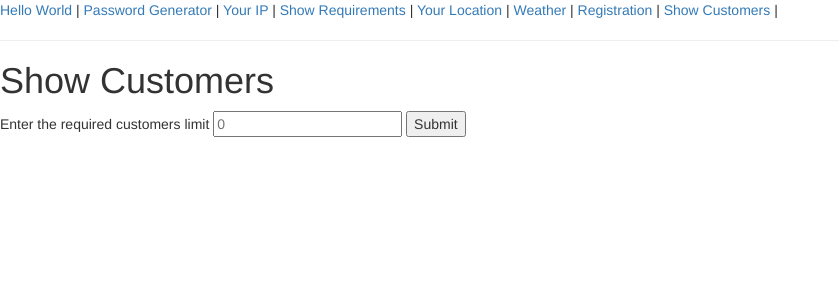
After one commit to DanilaOak/Flask-App, a Flask app: page /show-customers.html in a window 1280 px wide. The commit adds this page. Shown: the top 300 px of the page, without its empty margins (0-839 px from the left). Run offline with Flask 2, Linux system fonts and the light colour scheme; some libraries are stand-ins or nearby versions.

Commit message:
add Show Customers with LIMIT

```diff
--- a/app/app.py
+++ b/app/app.py
@@ -1,6 +1,6 @@
 from flask import Flask
 from app.config import DevConfig
-from app.view import index, get_my_ip, get_req, location, weather, UserReg, PasswordGen
+from app.view import index, get_req, UserReg, get_my_ip, location, weather, location, PasswordGen, AllCustomers
 
 app = Flask(__name__)
 app.config.from_object(DevConfig)
@@ -19,3 +19,5 @@ app.add_url_rule('/show-location.html', view_func=location)
 app.add_url_rule('/weather-api.html', view_func=weather)
 
 app.add_url_rule('/reg-user.html', view_func=UserReg.as_view('registration'))
+
+app.add_url_rule('/show-customers.html', view_func=AllCustomers.as_view('all customers'))
--- a/app/config.py
+++ b/app/config.py
@@ -1,4 +1,5 @@
 import os
+
 
 class Config(object):
     """Base configuration."""
@@ -12,6 +13,7 @@ class ProdConfig(Config):
     DEBUG = False
     SECRET_KEY = 'my_prod_secret_key'
 
+
 class DevConfig(Config):
     """Development configuration."""
     SECRET_KEY = 'my_secret_key'
@@ -22,6 +24,6 @@ class TestConfig(Config):
     TESTING = True
     SECRET_KEY = 'my_test_secret_key'
 
+
 if __name__ == '__main__':
-    print(BASE_DIR)
-    print(PROJ_DIR)
+    print(DevConfig.PROJECT_ROOT)
--- a/app/templates/base.html
+++ b/app/templates/base.html
@@ -14,6 +14,7 @@
         <a href="show-location.html">Your Location</a> |
         <a href="weather-api.html">Weather</a> |
         <a href="reg-user.html">Registration</a> |
+        <a href="show-customers.html">Show Customers</a> |
     </div>
     <hr>
     {% block content %}{% endblock %}
--- /dev/null
+++ b/app/templates/show-customers.html
@@ -0,0 +1,16 @@
+<!-- extend base layout -->
+{% extends "base.html" %}
+
+{% block content %}
+    <h1>Show Customers</h1>
+    <form action ="" method="POST">
+        <p>Enter the required customers limit
+            <input type="text" name="Limit" required pattern="^[ 0-9]+$" placeholder="0"></input>
+            <input type="submit" value="Submit"></input></p>
+    </form>
+    {% if customers %}
+        {% for i in customers %}
+            <h5> {{ i }}</h5>
+        {% endfor %}
+    {% endif %}
+{% endblock %}
--- a/app/view.py
+++ b/app/view.py
@@ -2,6 +2,7 @@ from flask import render_template, request
 from .utils import gen_password, get_location, get_weather
 from flask.views import MethodView
 from app.config import DevConfig
+from app.db_utils.utils_db import User, get_all_customers
 
 
 class UserReg(MethodView):
@@ -36,7 +37,7 @@ def get_my_ip():
 
 
 def get_req():
-    with open(DevConfig.APP_DIR[:-3] + 'requirements.txt', 'r') as r:
+    with open(DevConfig.PROJECT_ROOT + '/requirements.txt', 'r') as r:
         req = r.read().split('\n')
     return render_template('show-req.html', requirements=req, title='Show Requirements')
 
@@ -48,3 +49,12 @@ def location():
 def weather():
     weather_info = get_weather()
     return render_template('weather-api.html', weather_info=weather_info, title='Weather Info')
+
+class AllCustomers(MethodView):
+    def get(self):
+        return render_template('show-customers.html', title='All Customers')
+
+    def post(self):
+        customers = get_all_customers(int(request.form["Limit"]))
+        users = [User(i).to_dict() for i in customers]
+        return render_template('show-customers.html', customers=users, title='Show Customers')
```
Also changed, not shown: app/db_utils/utils_db.py (added, +44 -0 lines), app/db_utils/chinook.db (added), run.py (line endings or trailing spaces), 3 other files.
